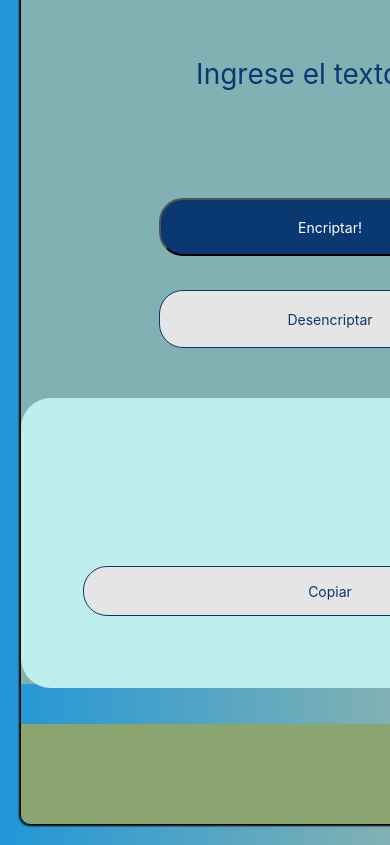
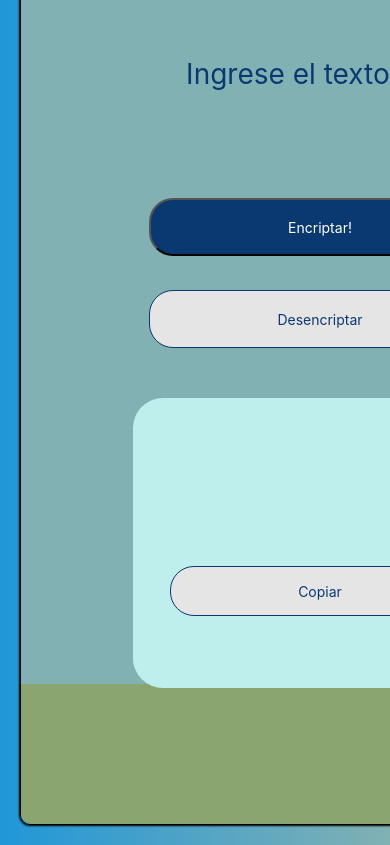
Before and after one commit to Javierlm24/Encriptador-de-Texto, a plain HTML site: page index.html in a window 390 px wide. Both pictures are taken after a click on the button "Encriptar!". Shown: the part 97-942 px from the top of the page. Drawn offline with Linux system fonts and the light colour scheme.

Commit message:
cambio responsive2

```diff
--- a/styles.css
+++ b/styles.css
@@ -178,6 +178,7 @@ footer{
 
     .container {
         width: 100%;
+        max-width: 600px;
         margin: 0 auto;
     }
 
@@ -218,18 +219,21 @@ footer{
     section div button:nth-child(1),
     section div button:nth-child(2) {
         width: 343px;
+        max-width: 400px;
         margin-bottom: 10px;
         height: 67px;
     }
 
     #buttonCopy {
         width: 80%;
+        max-width: 345px;
         height: 50px;
         margin-top: 100px;
     }
 
     .container_right {
         width: 100%;
+        max-width: 375px;
         margin-top: 20px;
         margin: 0 auto; /* Centrado horizontal */
         display: flex;
@@ -240,12 +244,14 @@ footer{
 
     .areatext {
         width: 100%;
+        max-width: 400px;
         height: 230px;
         margin: 30px auto;
     }
 
     .areatext #result {
         width: 100%;
+        max-width: 400px;
         margin: 0 auto;
     }
 
@@ -254,7 +260,7 @@ footer{
     }
 
     footer{
-        height: 100px;
-        margin: 40px auto;
+        height: 140px;
+        margin: auto;
     }
 }
```
